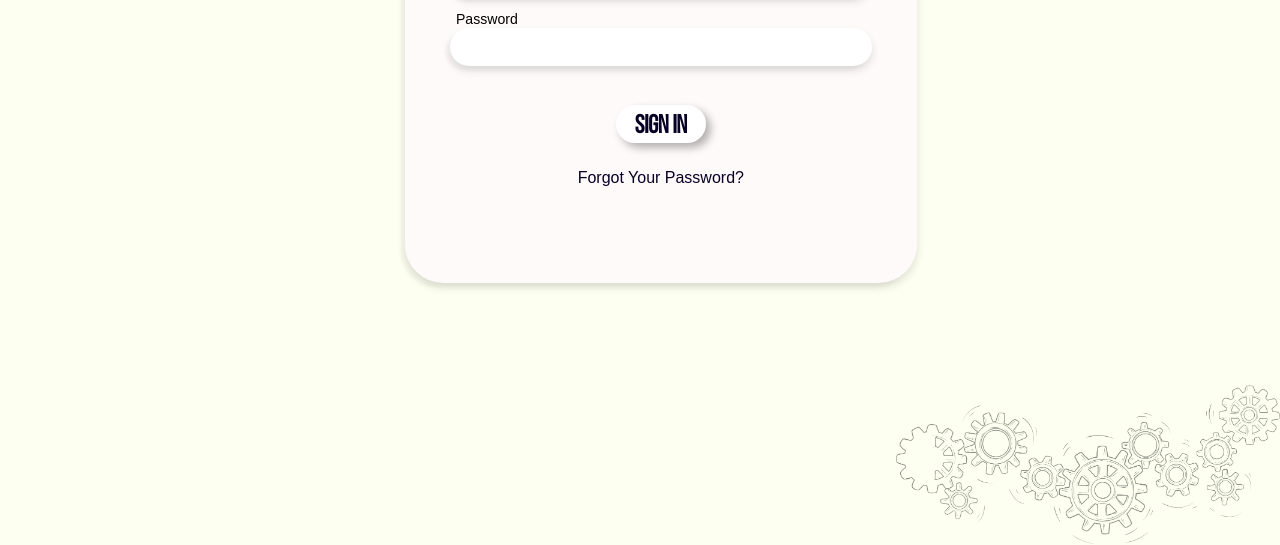
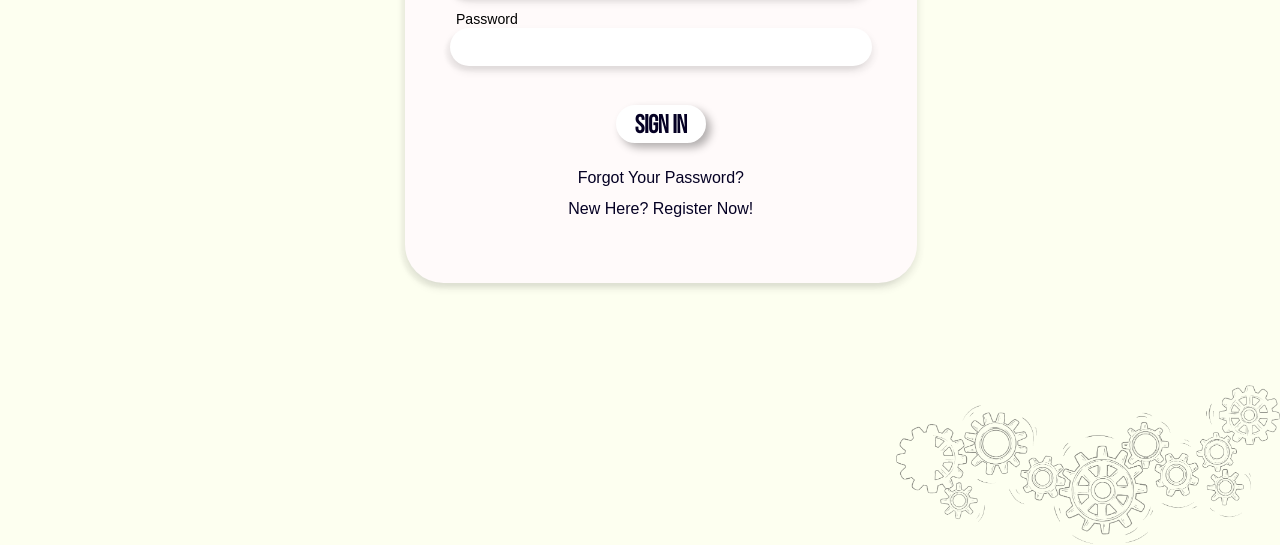
Before and after one commit to Amodinii/ContractorConnect, a plain HTML site: page Account Creation/Sign_In/SignPage.html in a window 1280 px wide. Shown: the part 255-800 px from the top of the page. Drawn offline with Linux system fonts and the light colour scheme; files whose address does not match are found by name.

Commit message:
Update SignPage.html

```diff
--- a/Account Creation/Sign_In/SignPage.html
+++ b/Account Creation/Sign_In/SignPage.html
@@ -22,6 +22,7 @@
             </form>
             <button type="button" value="Register" id="sig">SIGN IN</button>
             <a href="https://www.google.com/">Forgot Your Password?</a>
+            <a id="a2" href="#">New Here? Register Now!</a>
         </div>
     </body>
 </html>
```
